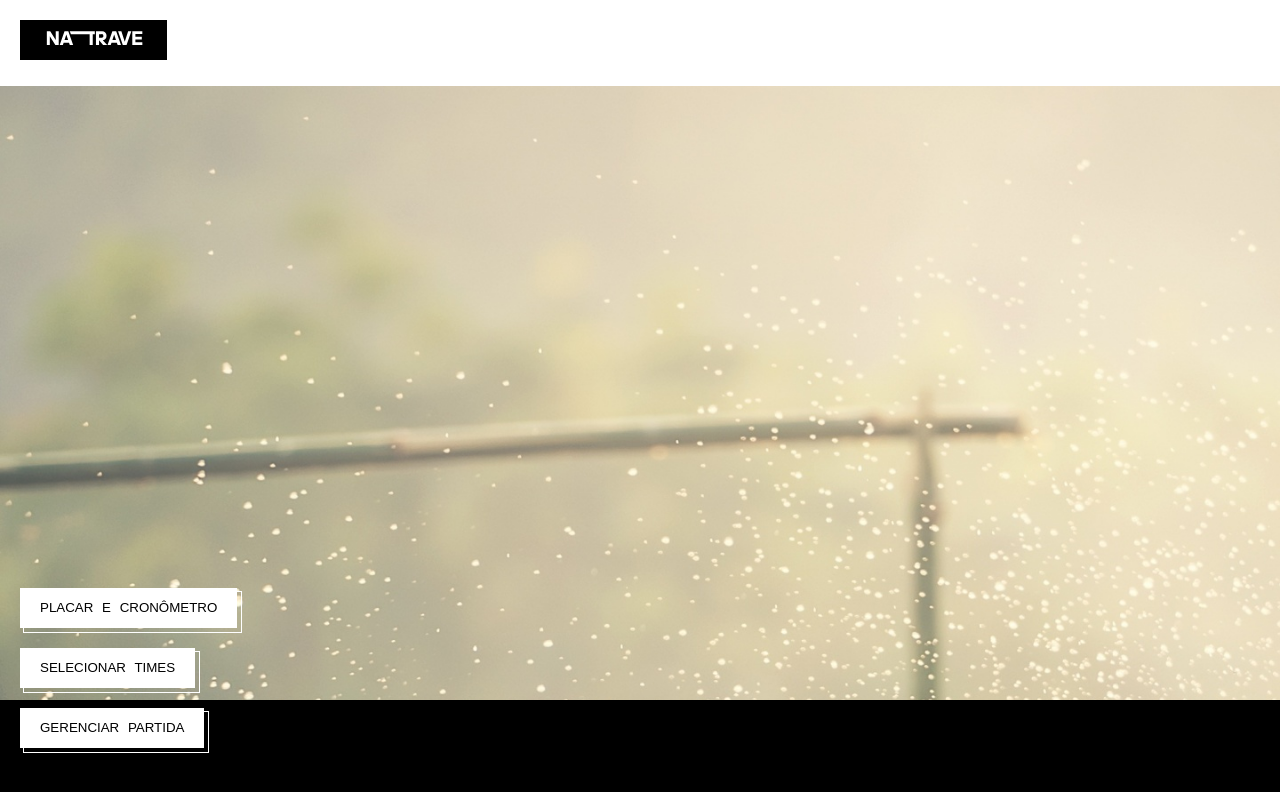
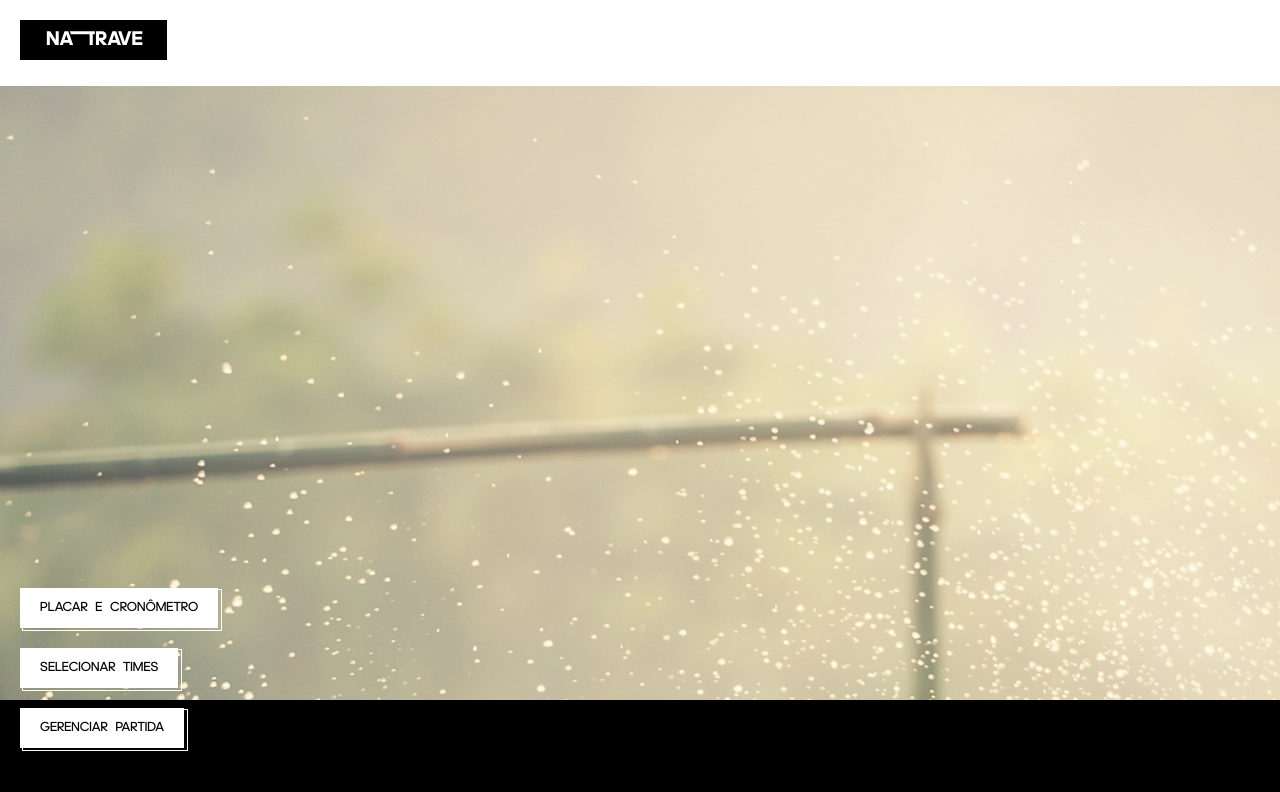
Before and after one commit to csbs1985/na-trave-ngx, an Angular app: page /principal in a window 1280 px wide. Shown: the top 792 px of the page. Built offline with nearby package versions, Linux system fonts and the light colour scheme.

Commit message:
add font no botao

```diff
--- a/src/sass/_base.scss
+++ b/src/sass/_base.scss
@@ -2,10 +2,10 @@
 
 html,
 body {
-  height: 100%;
-  margin: 0;
   font-family: 'adineue-regular';
   font-size: 16px;
+  height: 100%;
+  letter-spacing: 2px;
   line-height: 110%;
-  letter-spacing: 2px;
+  margin: 0;
 }
--- a/src/sass/_botao.scss
+++ b/src/sass/_botao.scss
@@ -1,11 +1,13 @@
 .botao {
   position: relative;
+  font-family: 'adineue-regular';
 
   button {
     background-color: $cor-primario;
     border: 0;
     color: $cor-base;
     display: inline-block;
+    font-family: 'adineue-regular';
     line-height: $tamanho-g;
     margin: 0 0 $tamanho-m $tamanho-m;
     padding: 0 $tamanho-m;
@@ -31,9 +33,9 @@
     border: 1px solid $cor-base;
     border-width: 1px;
     height: 40px;
-    left: 23px;
+    left: 22px;
     position: absolute;
-    top: -9px;
+    top: -10px;
     width: calc(100% - 20px);
   }
 }
```
